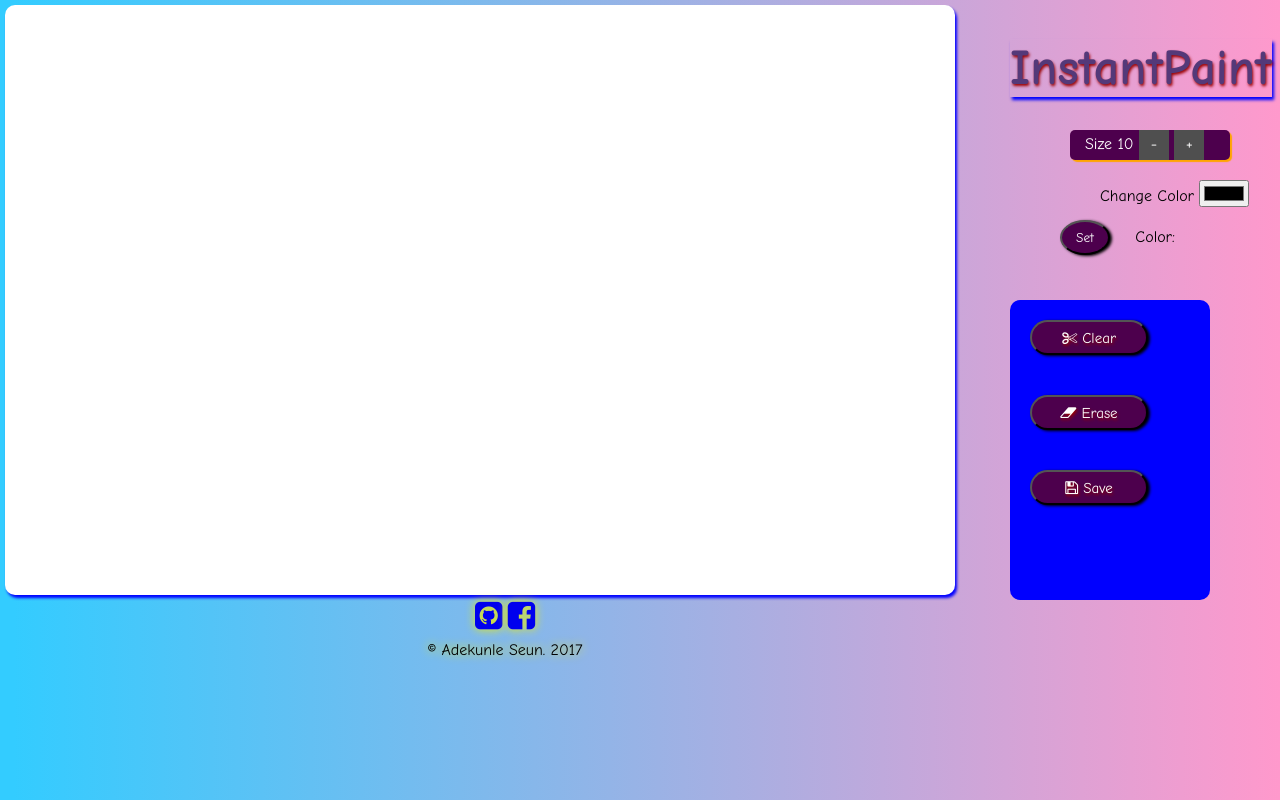
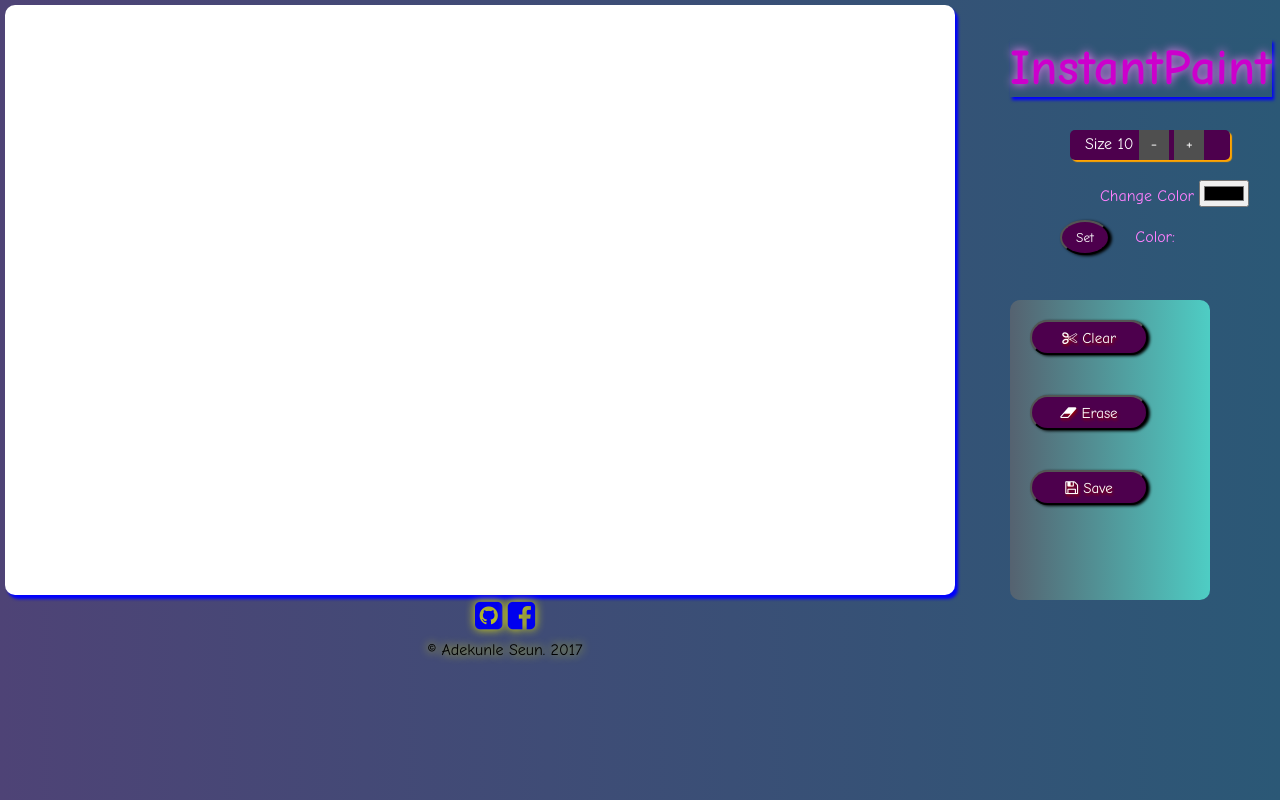
Before and after one commit to Seunadex/bc-19-painting-application, a plain HTML site: page home.html in a window 1280 px wide. Drawn offline with Linux system fonts and the light colour scheme.

Commit message:
Changed some colors

```diff
--- a/css/styles.css
+++ b/css/styles.css
@@ -10,7 +10,12 @@
 
 body {
 	margin: 0;
-	background: linear-gradient(to right, #33ccff 1%, #ff99cc 100%);
+
+
+background: #2b5876; /* fallback for old browsers */
+background: -webkit-linear-gradient(to left, #2b5876 , #4e4376); /* Chrome 10-25, Safari 5.1-6 */
+background: linear-gradient(to left, #2b5876 , #4e4376); /* W3C, IE 10+/ Edge, Firefox 16+, Chrome 26+, Opera 12+, Safari 7+ */
+
 
 }
 
@@ -20,7 +25,7 @@ body {
 	position: absolute;
 	top: 5px;
 	left: 5px;
-	box-shadow: 2px 3px 3px blue;
+	box-shadow: 3px 4px 3px blue;
 	border-radius: 10px;
 	cursor: crosshair;
 }
@@ -39,11 +44,15 @@ body {
 	cursor: pointer;
 
 }
+#colorValue {
+	color: #ff80ff;
+}
 #colors{
 	position: absolute;
 	top: 180px;
 	left: 1100px;
 	border-radius: 10px;
+	color: #ff80ff;
 }
 
 #set {
@@ -68,7 +77,10 @@ body {
 	margin-right: 70px;
 	margin-top: 300px;
 	border-radius: 10px;
-	background-color: blue;
+  background: #4ECDC4; /* fallback for old browsers */
+  background: -webkit-linear-gradient(to left, #4ECDC4 , #556270); /* Chrome 10-25, Safari 5.1-6 */
+  background: linear-gradient(to left, #4ECDC4 , #556270); /* W3C, IE 10+/ Edge, Firefox 16+, Chrome 26+, Opera 12+, Safari 7+ */
+
 }
 
 #Clear {
@@ -113,10 +125,11 @@ h1 {
 	left: 1010px;
 	font-size: 50px;
 	font-family: "Comic Sans MS", cursive, sans-serif;
-	color: #543979;
+	color: #cc00cc;
 	box-shadow: 2px 3px 3px blue;
-	text-shadow: 1px 2px 3px #990000
+	text-shadow: #ff80ff 0 0 10px
 }
+
 button {
 	cursor: pointer;
 	margin: 20px;
```
